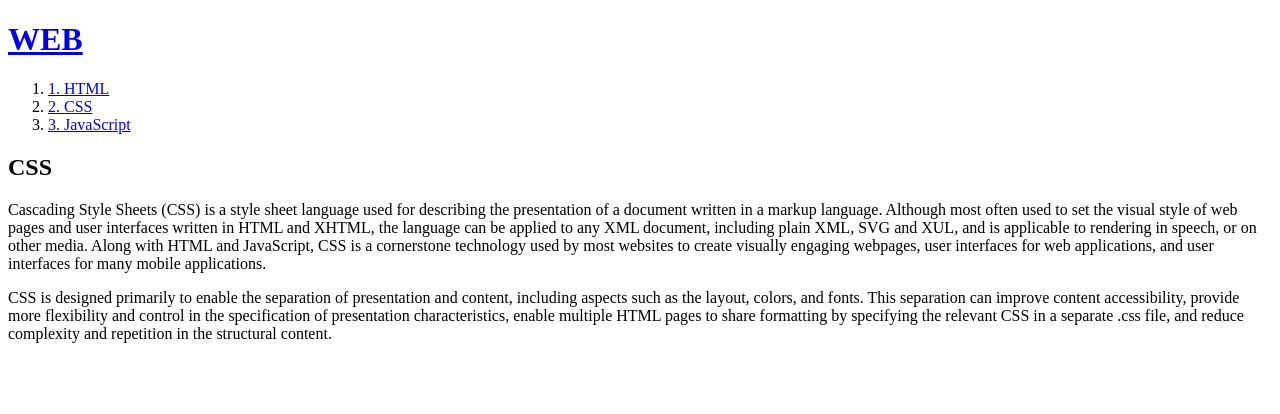
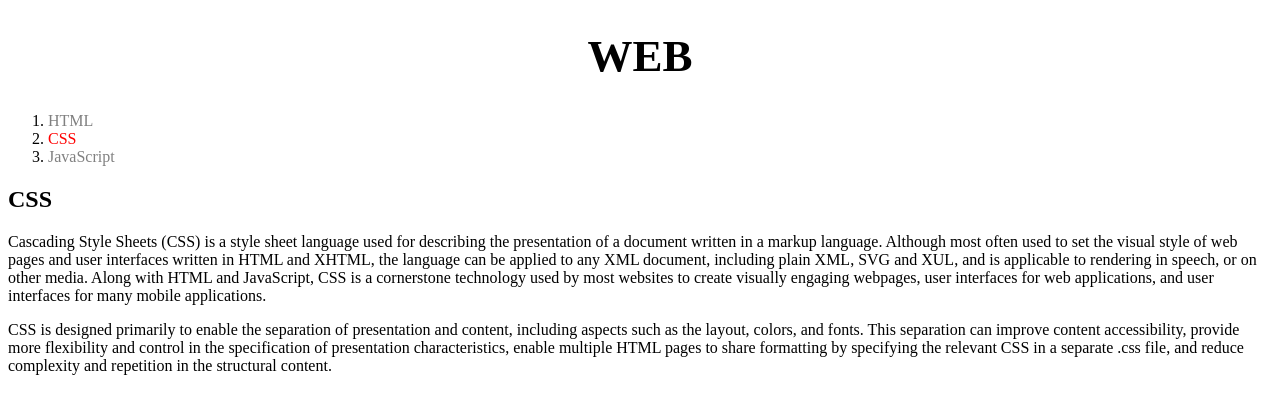
Before and after one commit to na9825/web1, a plain HTML site: page 2.html in a window 1280 px wide. Drawn offline with Linux system fonts and the light colour scheme; a script that the page names is missing.

Commit message:
web1 vs3

```diff
--- a/2.html
+++ b/2.html
@@ -3,26 +3,37 @@
 <head>
 <title>WEB1 - CSS</title>
 <meta charset="utf-8">
-<!-- Global site tag (gtag.js) - Google Analytics -->
-<script async src="https://www.googletagmanager.com/gtag/js?id=UA-112163858-1"></script>
-<script>
-  window.dataLayer = window.dataLayer || [];
-  function gtag(){dataLayer.push(arguments);}
-  gtag('js', new Date());
-
-  gtag('config', 'UA-112163858-1');
-</script>
+<style>
+#active {
+  color: red;
+}
+.saw {
+color: gray;
+}
+a {
+  color: black;
+  text-decoration:none;
+}
+h1 {
+  font-size:45px;
+  text-align:center;
+}
+</style>
 </head>
 <body>
   <h1><a href="index.html">WEB</a></h1>
 <ol>
-  <li><a href="1.html">1. HTML</a></li>
-  <li><a href="2.html">2. CSS</a></li>
-  <li><a href="3.html">3. JavaScript</a></li>
+  <li><a href="1.html" class="saw">HTML</a></li>
+  <li><a href="2.html" class="saw" id="active">CSS</a></li>
+  <li><a href="3.html" class="saw">JavaScript</a></li>
 </ol>
 <h2>CSS</h2>
-<p>Cascading Style Sheets (CSS) is a style sheet language used for describing the presentation of a document written in a markup language. Although most often used to set the visual style of web pages and user interfaces written in HTML and XHTML, the language can be applied to any XML document, including plain XML, SVG and XUL, and is applicable to rendering in speech, or on other media. Along with HTML and JavaScript, CSS is a cornerstone technology used by most websites to create visually engaging webpages, user interfaces for web applications, and user interfaces for many mobile applications.</p>
-<p>CSS is designed primarily to enable the separation of presentation and content, including aspects such as the layout, colors, and fonts. This separation can improve content accessibility, provide more flexibility and control in the specification of presentation characteristics, enable multiple HTML pages to share formatting by specifying the relevant CSS in a separate .css file, and reduce complexity and repetition in the structural content.</p>
+<p>
+  Cascading Style Sheets (CSS) is a style sheet language used for describing the presentation of a document written in a markup language. Although most often used to set the visual style of web pages and user interfaces written in HTML and XHTML, the language can be applied to any XML document, including plain XML, SVG and XUL, and is applicable to rendering in speech, or on other media. Along with HTML and JavaScript, CSS is a cornerstone technology used by most websites to create visually engaging webpages, user interfaces for web applications, and user interfaces for many mobile applications.
+</p>
+<p>
+  CSS is designed primarily to enable the separation of presentation and content, including aspects such as the layout, colors, and fonts. This separation can improve content accessibility, provide more flexibility and control in the specification of presentation characteristics, enable multiple HTML pages to share formatting by specifying the relevant CSS in a separate .css file, and reduce complexity and repetition in the structural content.
+</p>
 <p>
   <div id="disqus_thread"></div>
 <script>
```
Also changed, not shown: 1.html (+19 -12 lines), 3.html (+19 -12 lines), index.html (+19 -3 lines).
